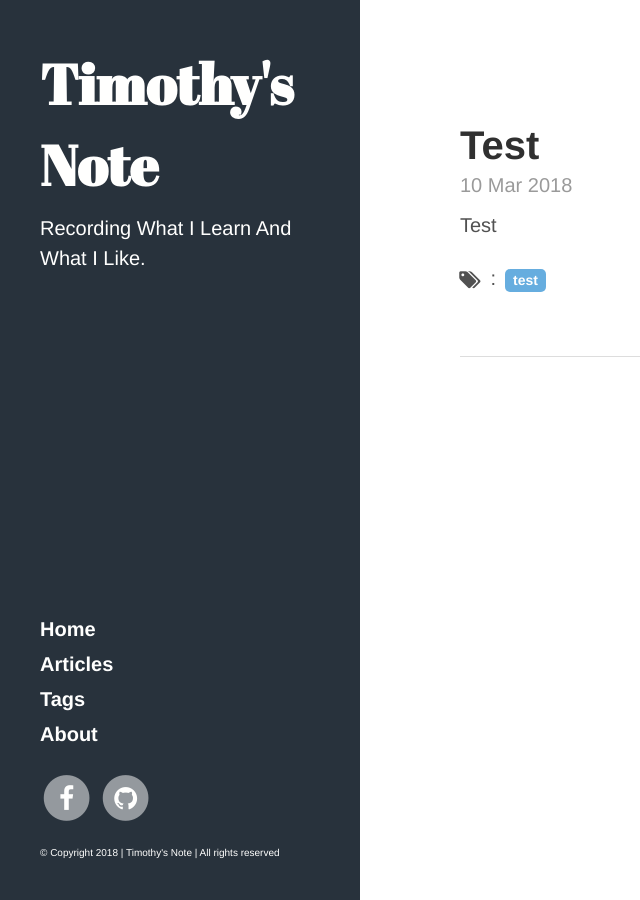
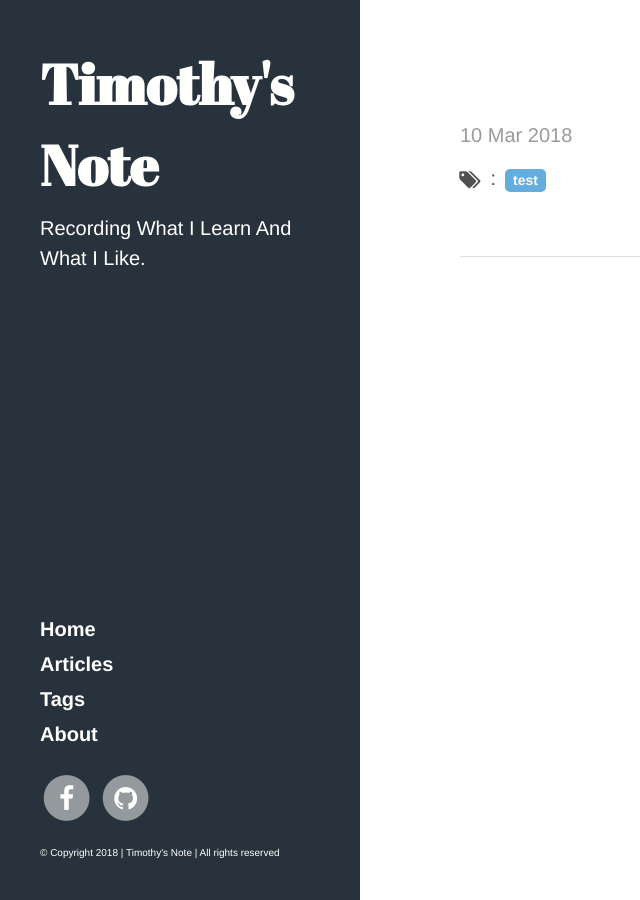
Before and after one commit to ssj0936/ssj0936.github.io, a Jekyll site: the page built from _posts/2016-04-25-elm-architecture-and-address.md, in a window 1280 px wide. Shown: the whole page, without its empty margins (0-640 px from the left). Built offline with Jekyll 4.4.1, drawn with Linux system fonts in a browser that asks for light colours.

Commit message:
Revert "debug"
This reverts commit c0b9602b5fa4564df66069b07ac35495ef8eb833.

```diff
--- a/_config.yml
+++ b/_config.yml
@@ -13,7 +13,6 @@ title               : Timothy's Note
 tagline             : 'aaaa_tagline'
 description         : 'Recording What I Learn And What I Like.'
 baseurl             : https://ssj0936.github.io/timothy-s-note/
-base                : https://ssj0936.github.io/timothy-s-note
 
 author              : Timothy Chung
 name                : 'Timothy'
--- a/_includes/navbar.html
+++ b/_includes/navbar.html
@@ -11,7 +11,7 @@
         {% for node in pages_list %}
             {% if node.title != null %}
                 {% if node.layout == "page" %}
-                    <a  href="{{ site.base }}{{ node.url }}">{{ node.title }}</a>
+                    <a  href="{{ node.url }}">{{ node.title }}</a>
                 {% endif %}
             {% endif %}
         {% endfor %}
--- a/_includes/sidebar.html
+++ b/_includes/sidebar.html
@@ -14,7 +14,7 @@
       {% comment %} The code below dynamically generates a sidebar nav of pages with `layout: page` in the front-matter. See readme
       for usage. {% endcomment %} {% assign pages_list = site.pages %} {% for node in pages_list %} {% if node.title != null
       %} {% if node.layout == "page" %}
-      <a class="sidebar-nav-item" href="{{ site.base }}{{ node.url }}">{{ node.title }}</a>
+      <a class="sidebar-nav-item" href="{{ site.baseurl }}{{ node.url }}">{{ node.title }}</a>
       {% endif %} {% endif %} {% endfor %}
       <!-- <a class="sidebar-nav-item" href="{{ site.baseurl }}json-resume">Resume</a> -->
       <span class="sidebar-nav-item">
--- a/_posts/2016-04-25-elm-architecture-and-address.md
+++ b/_posts/2016-04-25-elm-architecture-and-address.md
@@ -1,6 +1,6 @@
 ---
 layout     : post
-title      : "Test"
+title      : ""
 subtitle   : ""
 date       : 2018-03-10
 author     : ""
@@ -8,4 +8,3 @@ tags       : test
 # comments   : true
 # signature  : true
 ---
-Test
```
